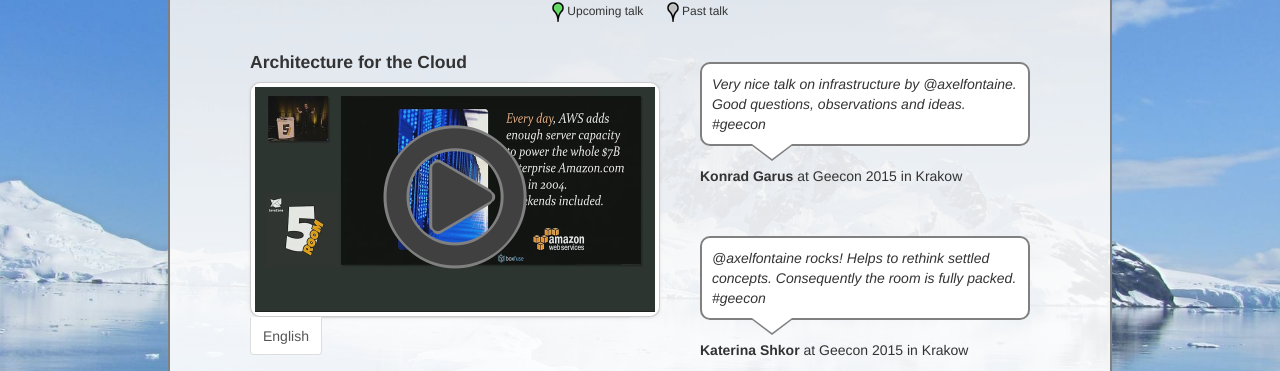
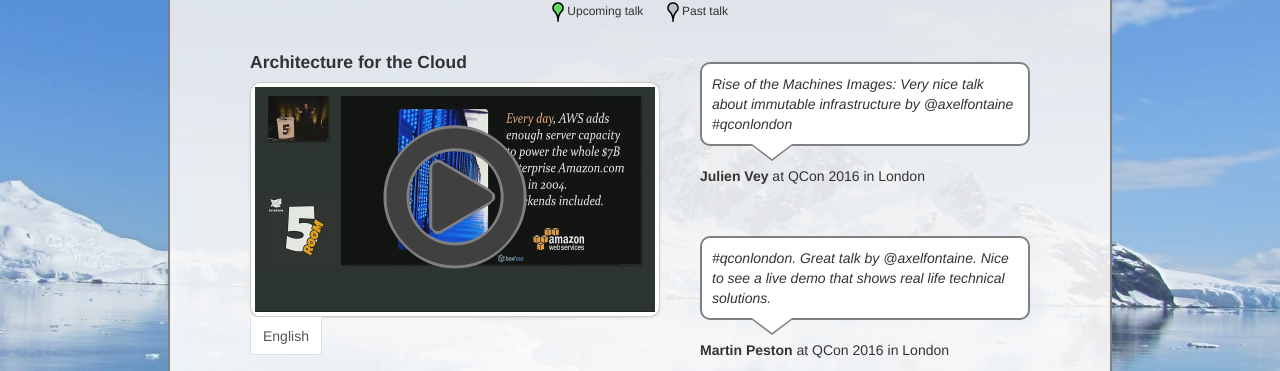
Before and after one commit to axelfontaine/axelfontaine.com, a Jekyll site: the page built from index.html, in a window 1280 px wide and 900 px high, scrolled down 4255 px, cut to the strip 184-555 px from the top of the window. Built offline with Jekyll 4.4.1, drawn with Linux system fonts in a browser that asks for light colours; comment, search, counter and statistics services are not loaded.

Commit message:
Added additional testimonials

```diff
--- a/index.html
+++ b/index.html
@@ -468,6 +468,22 @@
     <div>&nbsp;</div>
     <div class="quote">
         <div class="bubble">
+            Rise of the Machines Images: Very nice talk about immutable infrastructure by @axelfontaine #qconlondon
+        </div>
+        <div class="attribution">
+            <strong>Julien Vey</strong> at QCon 2016 in London
+        </div>
+    </div>
+    <div class="quote">
+        <div class="bubble">
+            #qconlondon. Great talk by @axelfontaine. Nice to see a live demo that shows real life technical solutions.
+        </div>
+        <div class="attribution">
+            <strong>Martin Peston</strong> at QCon 2016 in London
+        </div>
+    </div>
+    <div class="quote">
+        <div class="bubble">
             Very nice talk on infrastructure by @axelfontaine. Good questions, observations and ideas. #geecon
         </div>
         <div class="attribution">
```
